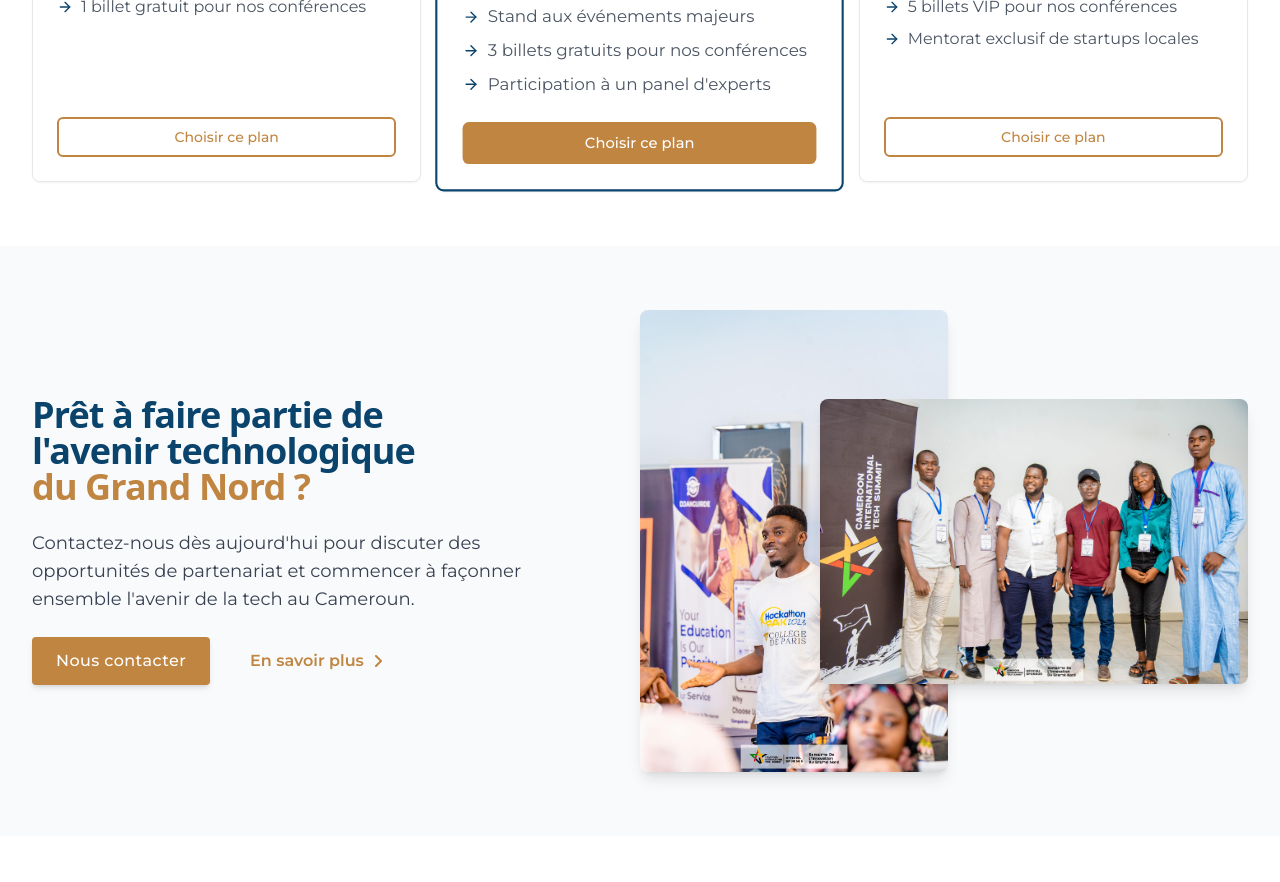
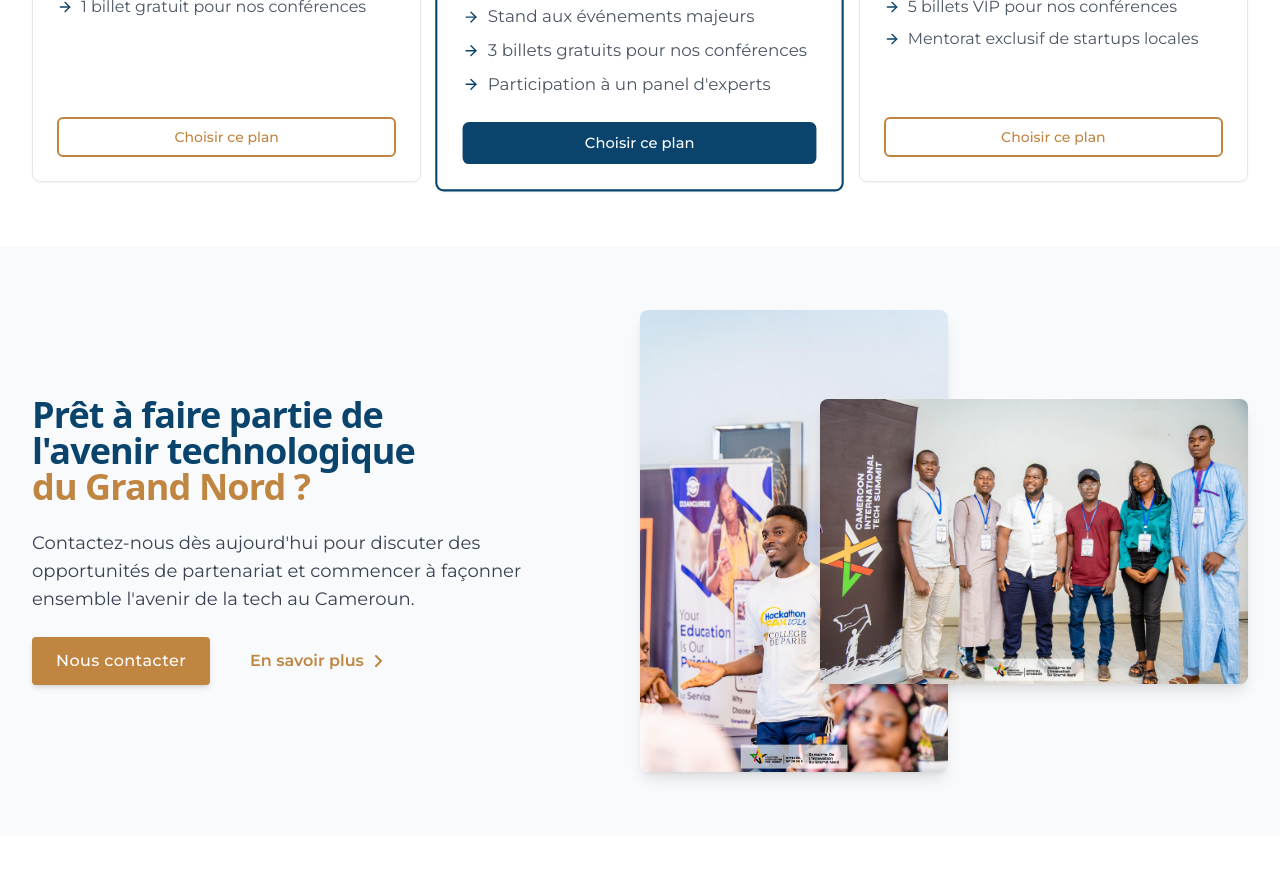
Before and after one commit to Grand-Nord-Developpers-Community/website, a Next.js app: page /besponsor in a window 1280 px wide. Shown: the part 1040-1922 px from the top of the page. Built offline with nearby package versions, Linux system fonts and the light colour scheme.

Commit message:
fix:heading layout

```diff
--- a/app/besponsor/page.tsx
+++ b/app/besponsor/page.tsx
@@ -52,9 +52,7 @@ const SponsorshipTier: React.FC<SponsorshipTierProps> = ({
         variant={recommended ? "default" : "outline"}
         className={clsx(
           "w-full hover:bg-secondary hover:text-white transition-colors duration-300",
-          {
-            recommended: "!bg-primary hover:!bg-primary/90 !text-white ",
-          }
+          recommended && "bg-primary hover:bg-primary/90 text-white "
         )}
       >
         Choisir ce plan
--- a/sections/common/HeadingPage.tsx
+++ b/sections/common/HeadingPage.tsx
@@ -28,7 +28,7 @@ function HeadingPage({ title, subtitle, description, children }: Props) {
                 </svg>
               </div>
             </a>
-            <div className="max-w-xl mb-10 md:mx-auto sm:text-center lg:max-w-3xl md:mb-12">
+            <div className="max-w-xl md:mx-auto sm:text-center lg:max-w-3xl">
               <h1 className="max-w-lg mb-6 text-3xl font-bold leading-none tracking-tight text-white sm:text-4xl md:mx-auto">
                 <span className="relative inline-block">
                   <svg
```
